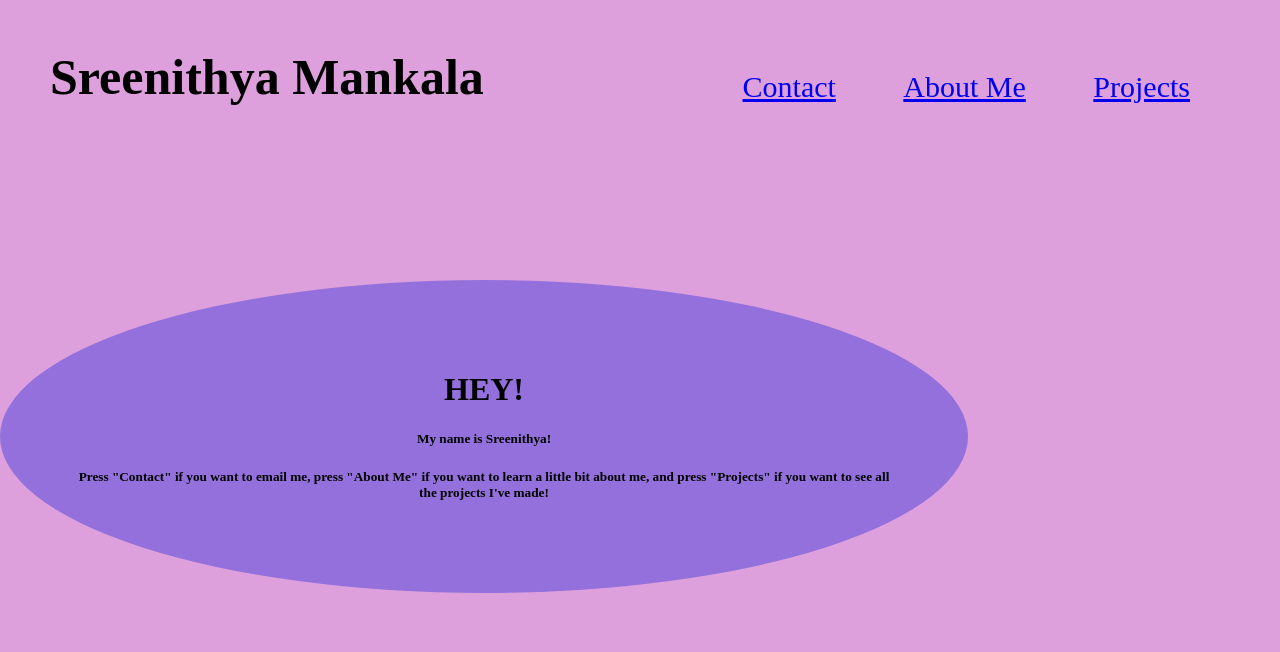
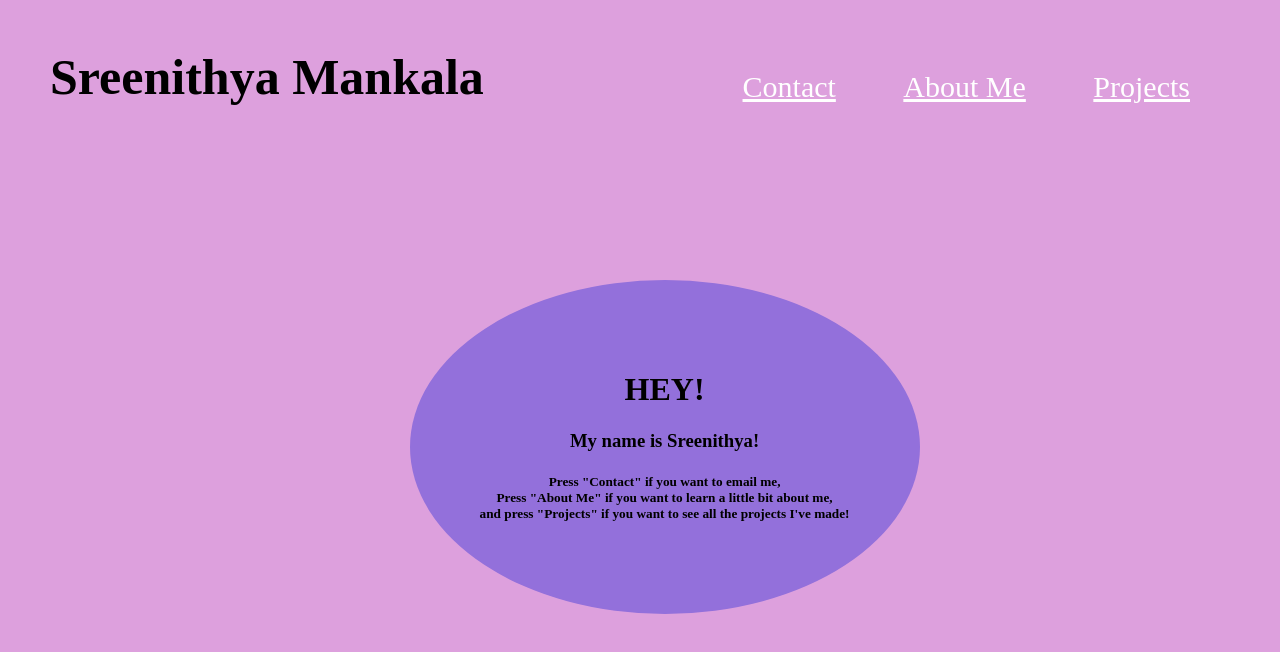
Before and after one commit to Sreenithya234/Portfolio, a plain HTML site: page index.html in a window 1280 px wide. Drawn offline with Linux system fonts and the light colour scheme.

Commit message:
Add files via upload

```diff
--- a/index.html
+++ b/index.html
@@ -21,7 +21,10 @@
           text-align: center;
           text-emphasis-color: black;
         }
-
+        h3{
+          text-align: center;
+          text-emphasis-color: black;
+        }
         h5{
           text-align: center;
           text-emphasis-color: black;
@@ -61,18 +64,15 @@
             padding: 70px;
             position: absolute;
             top: 35vh;
-            right:39vh;
+            left:32vw;
 
 }
-        {
-            text-decoration: none;
-            color: black
+        a{
+
+            color: white
 
         }
-        {
-            list-style: circle;
-            padding-top: 10px;
-        }
+
 
     </style>
 </head>
@@ -93,8 +93,8 @@
 
             <div class="textbox">
                 <h1>HEY!</h1>
-                <h5>My name is Sreenithya!</h5>
-                <h5>Press "Contact" if you want to email me, press "About Me" if you want to learn a little bit about me, and press "Projects" if you want to see all the projects I've made! </h5>
+                <h3>My name is Sreenithya!</h3>
+                <h5>Press "Contact" if you want to email me,<br> Press "About Me" if you want to learn a little bit about me,<br> and press "Projects" if you want to see all the projects I've made! </h5>
 
             </div>
 
```
